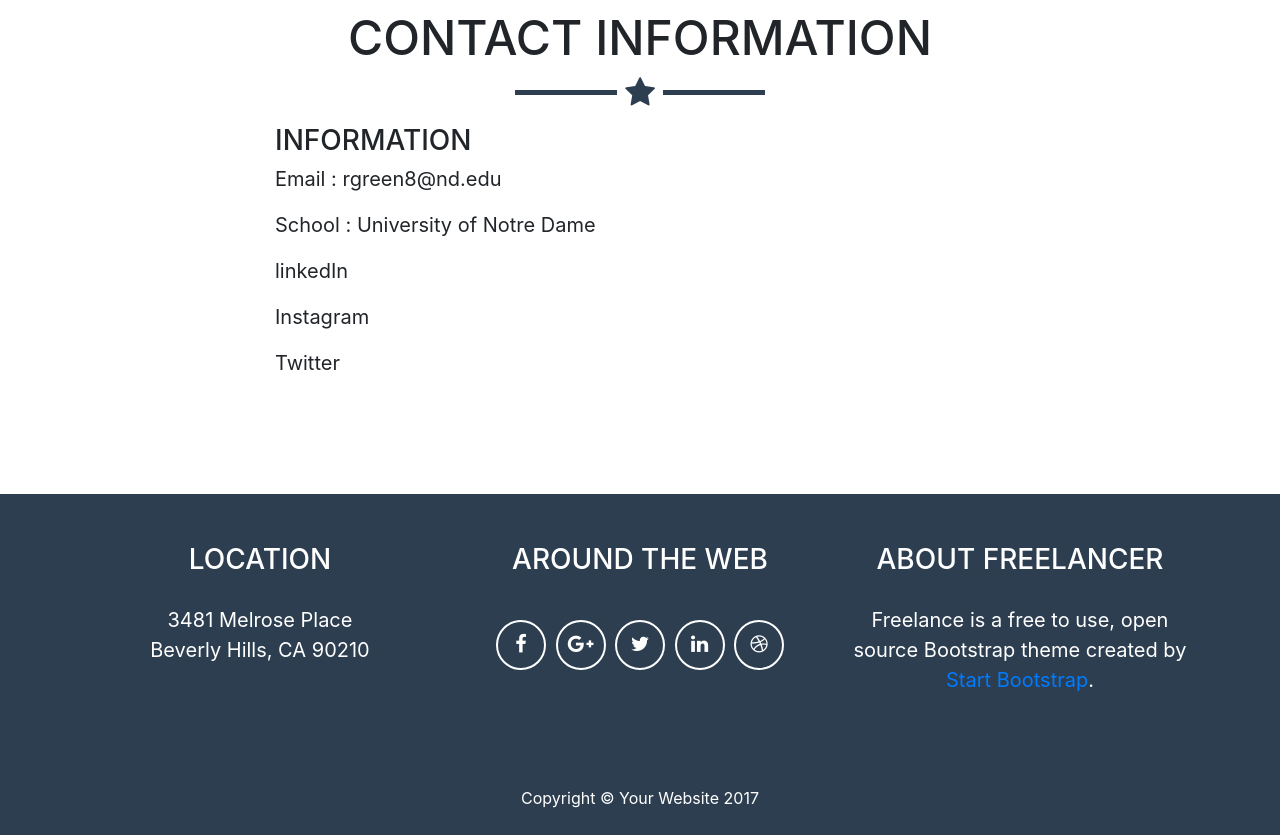
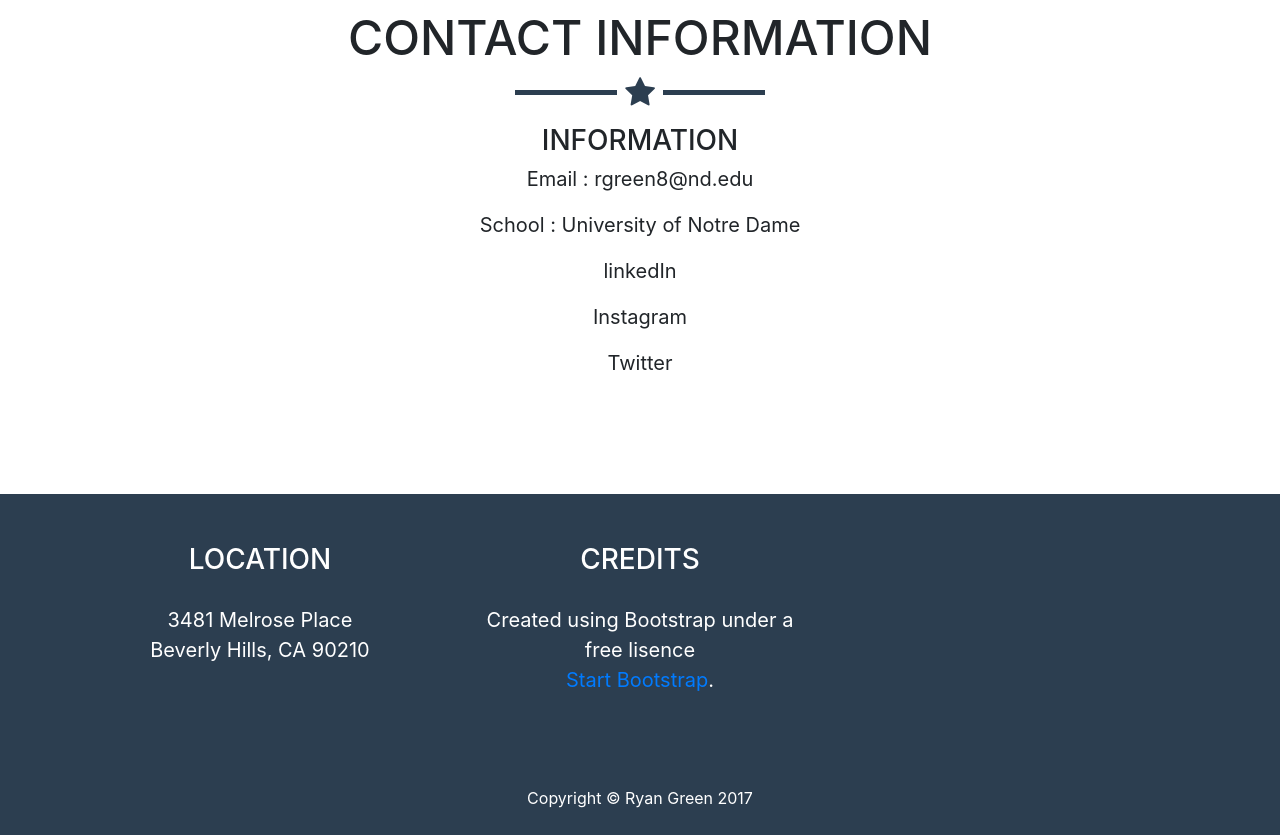
Before and after one commit to rgreen8/rgreen8.github.io, a website with bundled scripts: page index.html in a window 1280 px wide. Shown: the part 2360-3195 px from the top of the page. Built offline with nearby package versions, Linux system fonts and the light colour scheme.

Commit message:
Simplication

```diff
--- a/index.html
+++ b/index.html
@@ -161,12 +161,12 @@
         <div class="row">
           <div class="col-lg-8 mx-auto">
             <!-- Insert Contact Information here using text -->
-            <h3>Information</h3>
-            <p> Email : rgreen8@nd.edu </p>
-            <p> School : University of Notre Dame </p>
-            <p> linkedIn </p>
-            <p> Instagram </p>
-            <p> Twitter </p>
+            <h3 class="text-center">Information</h3>
+            <p class="text-center"> Email : rgreen8@nd.edu </p>
+            <p class="text-center"> School : University of Notre Dame </p>
+            <p class="text-center"> linkedIn </p>
+            <p class="text-center"> Instagram </p>
+            <p class="text-center"> Twitter </p>
         </div>
       </div>
     </section>
@@ -182,38 +182,8 @@
                 <br>Beverly Hills, CA 90210</p>
             </div>
             <div class="footer-col col-md-4">
-              <h3>Around the Web</h3>
-              <ul class="list-inline">
-                <li class="list-inline-item">
-                  <a class="btn-social btn-outline" href="#">
-                    <i class="fa fa-fw fa-facebook"></i>
-                  </a>
-                </li>
-                <li class="list-inline-item">
-                  <a class="btn-social btn-outline" href="#">
-                    <i class="fa fa-fw fa-google-plus"></i>
-                  </a>
-                </li>
-                <li class="list-inline-item">
-                  <a class="btn-social btn-outline" href="#">
-                    <i class="fa fa-fw fa-twitter"></i>
-                  </a>
-                </li>
-                <li class="list-inline-item">
-                  <a class="btn-social btn-outline" href="#">
-                    <i class="fa fa-fw fa-linkedin"></i>
-                  </a>
-                </li>
-                <li class="list-inline-item">
-                  <a class="btn-social btn-outline" href="#">
-                    <i class="fa fa-fw fa-dribbble"></i>
-                  </a>
-                </li>
-              </ul>
-            </div>
-            <div class="footer-col col-md-4">
-              <h3>About Freelancer</h3>
-              <p>Freelance is a free to use, open source Bootstrap theme created by
+              <h3>Credits</h3>
+              <p>Created using Bootstrap under a free lisence </br>
                 <a href="http://startbootstrap.com">Start Bootstrap</a>.</p>
             </div>
           </div>
@@ -223,7 +193,7 @@
         <div class="container">
           <div class="row">
             <div class="col-lg-12">
-              Copyright &copy; Your Website 2017
+              Copyright &copy; Ryan Green 2017
             </div>
           </div>
         </div>
```
